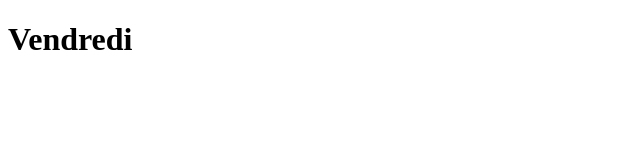
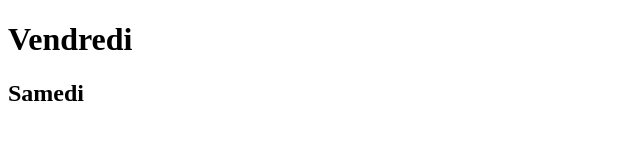
Before and after one commit to Emeraudi/vendredi, a plain HTML site: page index.html in a window 1280 px wide. Shown: the whole page, without its empty margins (0-640 px from the left). Drawn offline with Linux system fonts and the light colour scheme.

Commit message:
Première modification

```diff
--- a/index.html
+++ b/index.html
@@ -7,5 +7,6 @@
 </head>
 <body>
     <h1>Vendredi</h1>
+    <h2>Samedi</h2>
 </body>
 </html>
```
